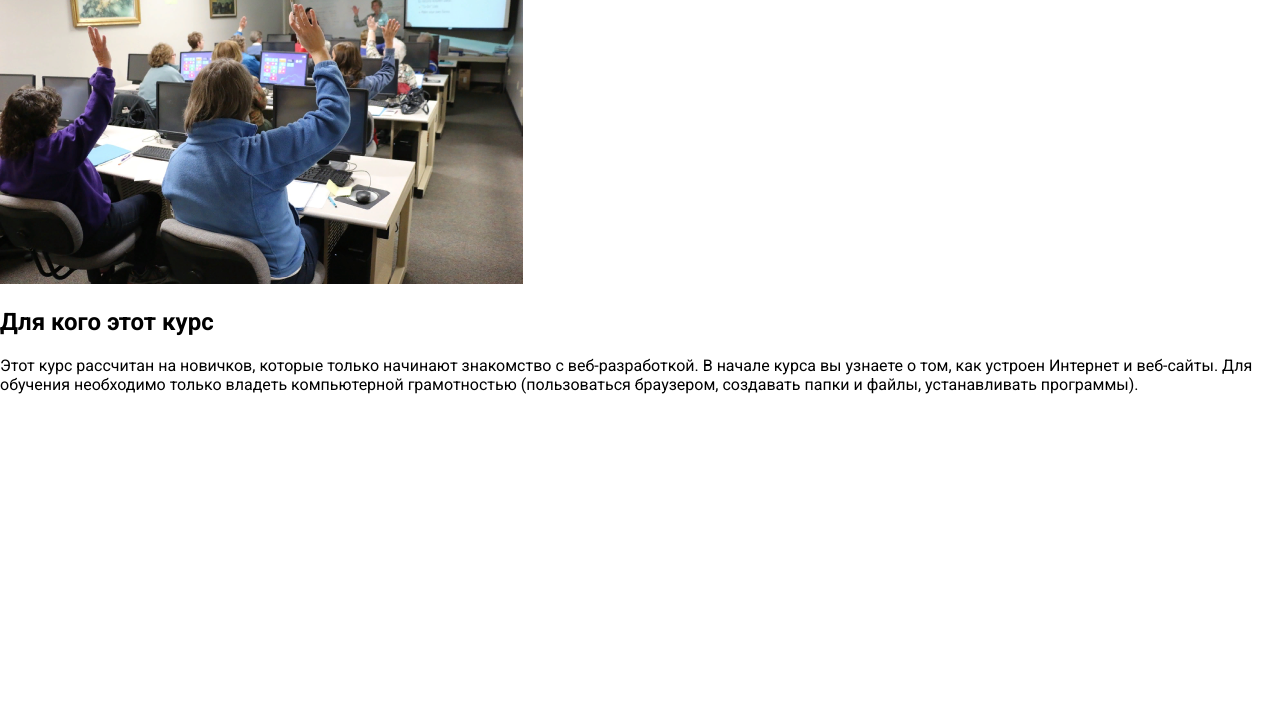
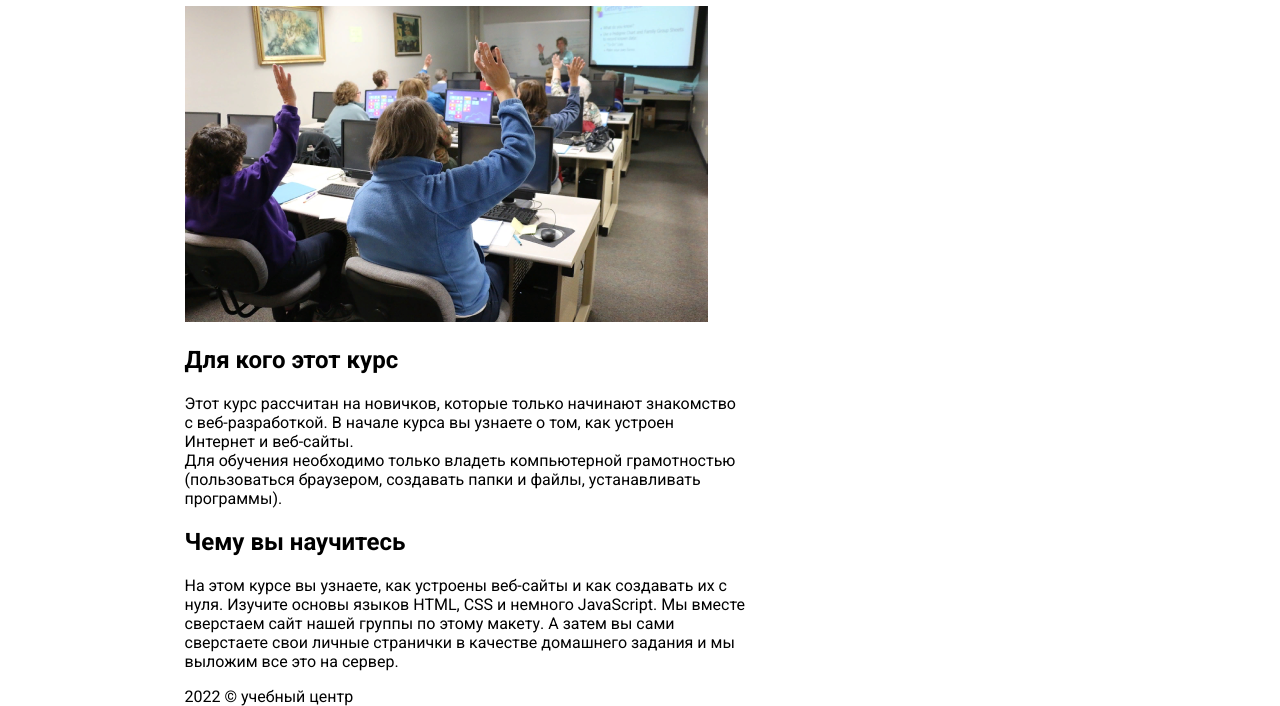
Before and after one commit to anastasyavlas/university-maket, a plain HTML site: page index.html in a window 1280 px wide. Shown: the part 193-899 px from the top of the page. Before the commit the page ends 800 px from the top, so only its background shows below. Drawn offline with Linux system fonts and the light colour scheme.

Commit message:
Начала писать стили для Main

```diff
--- a/css/style.css
+++ b/css/style.css
@@ -5,6 +5,8 @@ html{
 .page{
     margin: 0;
 }
+
+/*Header*/
 
 .header{
     display: flex;
@@ -71,3 +73,13 @@ html{
         т к на стр в макете один шрифт, ч/з селектор html, см здесь вверху*/
         font-weight: 400;
     }
+
+    /* Main*/
+
+    .main{
+        height: 720px;
+        width: 911px;
+        margin: 0 auto;
+
+
+    }
--- a/index.html
+++ b/index.html
@@ -22,14 +22,29 @@
     <a class="login-button">Войти</a>
    </header>
 
-   <main class=""> <!- можно исп и div, но main хорошо предназначен для осн содержимого страницы->
+   <main class="main"> <!- можно исп и div, но main хорошо предназначен для осн содержимого страницы->
     <h1 class="">Добро пожаловать на курс “Создание веб-сайтов (HTML, CSS)”!</h1>
     <img class="" src="img/class.png" width="523" height="316">
     <h2 >Для кого этот курс</h2>
-    <p class="">Этот курс рассчитан на новичков, которые только начинают знакомство с веб-разработкой. В начале курса вы узнаете о том, как устроен Интернет и веб-сайты.
-        Для обучения необходимо только владеть компьютерной грамотностью (пользоваться браузером, создавать папки и файлы, устанавливать программы).</p>
+    <p class="">Этот курс рассчитан на новичков, которые только начинают знакомство <br/>
+        с веб-разработкой. В начале курса вы узнаете о том, как устроен <br/>
+        Интернет и веб-сайты. <br/>
+        Для обучения необходимо только владеть компьютерной грамотностью <br/>
+        (пользоваться браузером, создавать папки и файлы, устанавливать <br/>
+        программы).</p>
+    <h2>Чему вы научитесь</h2>
+    <p>На этом курсе вы узнаете, как устроены веб-сайты и как создавать их с <br/>
+        нуля. Изучите основы языков HTML, CSS и немного JavaScript. Мы вместе <br/>
+        сверстаем сайт нашей группы по этому макету. А затем вы сами <br/>
+        сверстаете свои личные странички в качестве домашнего задания и мы <br/>
+        выложим все это на сервер.</p>
 
+        <footer class="footer">
+            <p class="">
+                2022 &copy; <a class="">учебный центр</a>
+            </p>
 
+        </footer>
    </main>
 
 </body>
```
